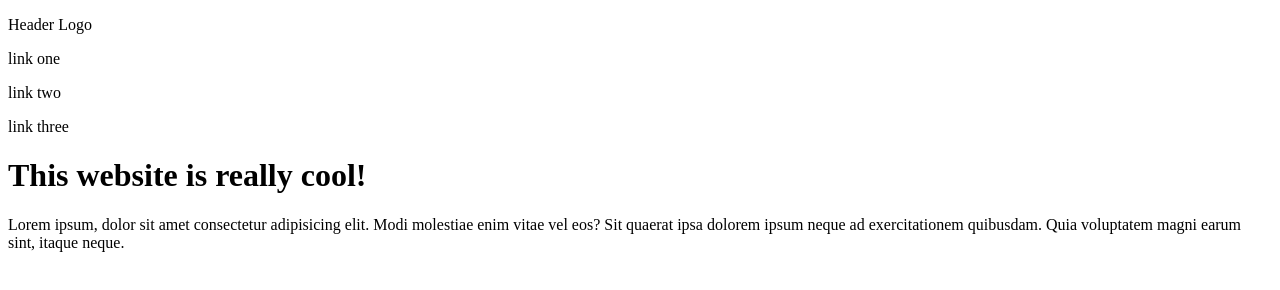
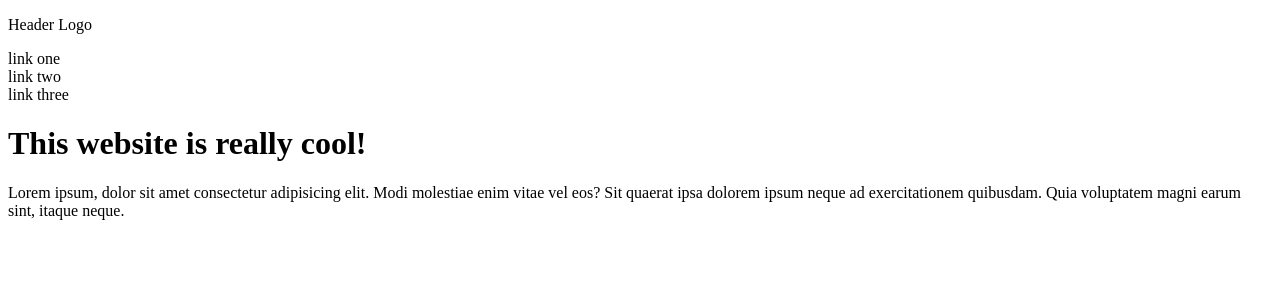
Before and after one commit to Pratyush-the-Thakur/Landing-page, a plain HTML site: page index.html in a window 1280 px wide. Drawn offline with Linux system fonts and the light colour scheme.

Commit message:
Changed <p> to <div>

```diff
--- a/index.html
+++ b/index.html
@@ -8,11 +8,11 @@
     <link rel="stylesheet" href="styles.css">
 </head>
 <body>
+    <p id="logo">Header Logo</p>
     <div class="header">
-        <p>Header Logo</p>
-        <p>link one</p>
-        <p>link two</p>
-        <p>link three</p>
+        <div>link one</div>
+        <div>link two</div>
+        <div>link three</div>
     </div>
 
     <div class="intro">
```
